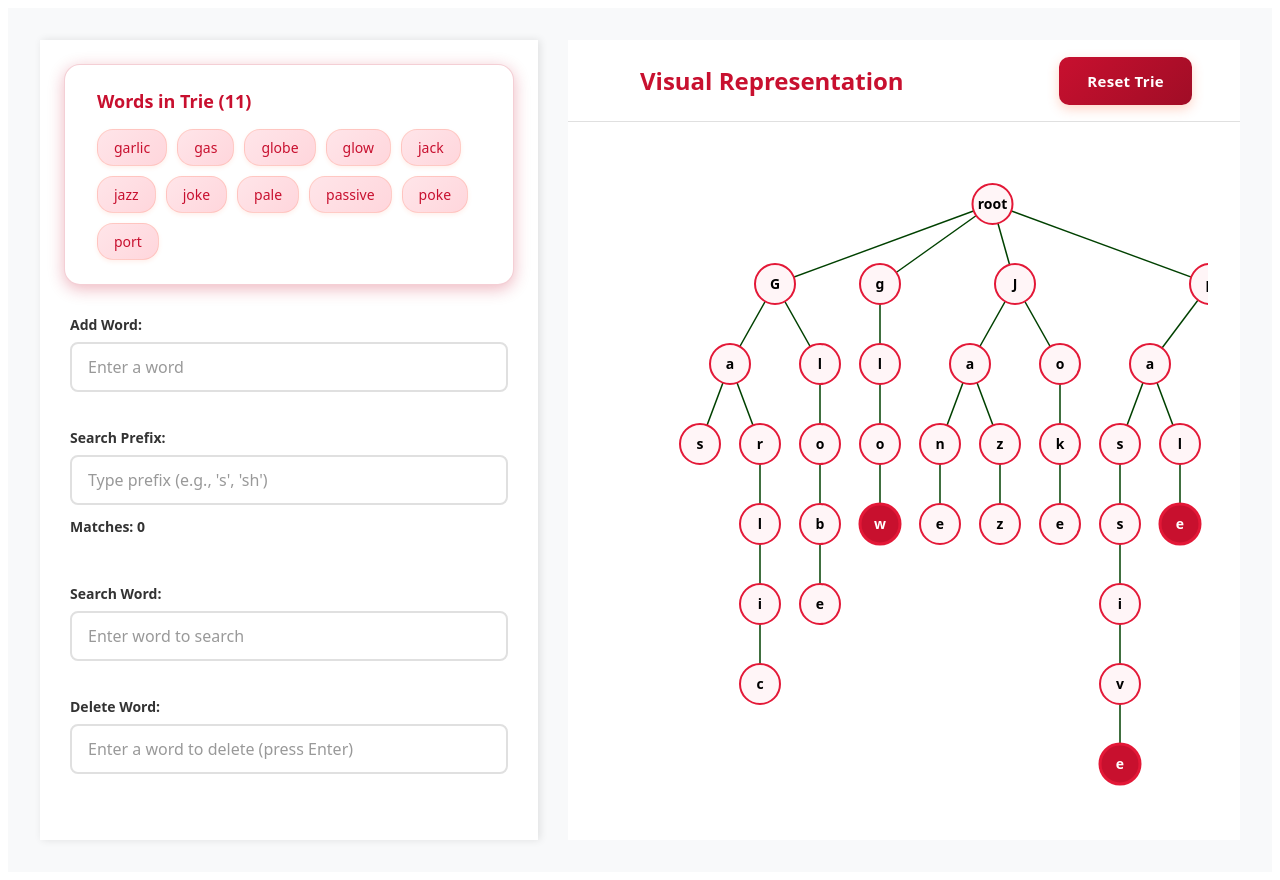
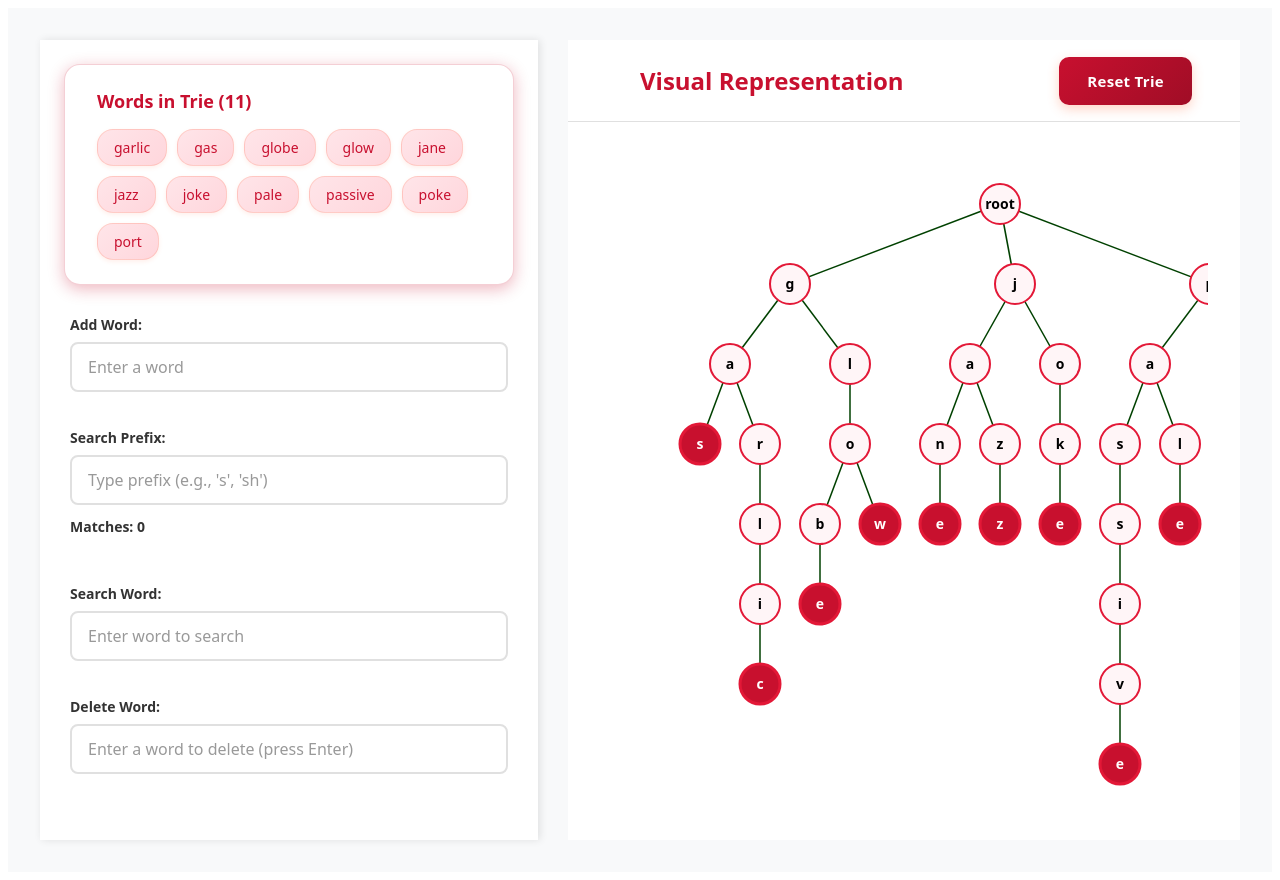
Before and after one commit to rjkweiss/trie-visualizer, a React (Vite) app: page / in a window 1280 px wide. Built offline with nearby package versions, Linux system fonts and the light colour scheme.

Commit message:
correcting some typo

```diff
--- a/src/components/Trie.tsx
+++ b/src/components/Trie.tsx
@@ -19,8 +19,8 @@ export const TrieVisualizer = () => {
         const newTrie = new Trie();
 
         const starterWords = [
-            "Gas", "Garlic", "Globe", "glow", "Jane", "Jazz",
-            "Joke", "passive", "pale", "poke", "port"
+            "gas", "garlic", "globe", "glow", "jane", "jazz",
+            "joke", "passive", "pale", "poke", "port"
         ]
         starterWords.forEach(word => newTrie.insert(word));
         return newTrie;
@@ -39,8 +39,8 @@ export const TrieVisualizer = () => {
 
     const [completeWords, setCompleteWords] = useState<Set<string>>(new Set(
         [
-            "gas", "garlic", "globe", "glow", "jack", "jazz", "joke",
-            "passive", "pale", "poke", "port"
+            "gas", "garlic", "globe", "glow", "jane", "jazz",
+            "joke", "passive", "pale", "poke", "port"
         ]
     ));
     const [prefixMatches, setPrefixMatches] = useState<string[]>([]);
```
